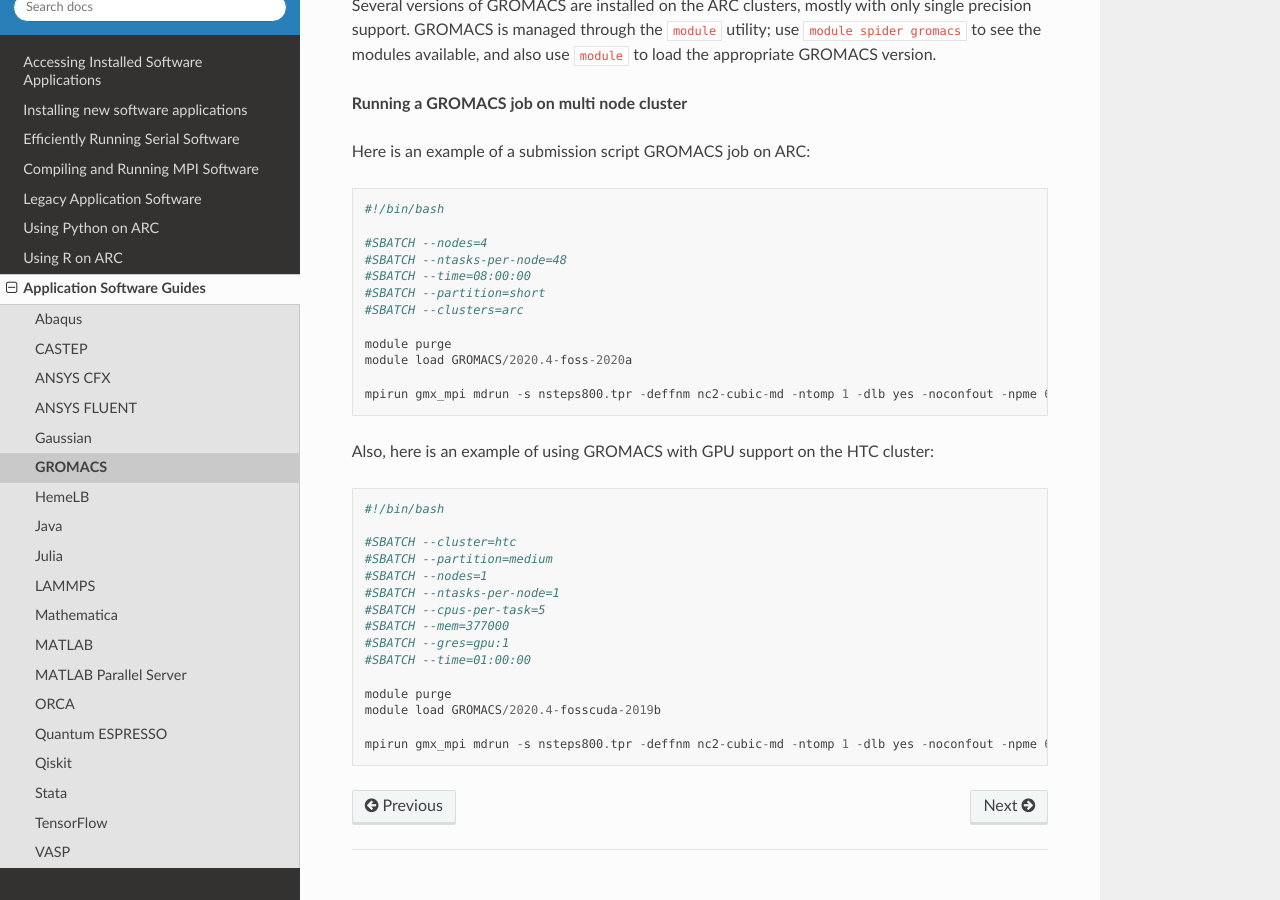
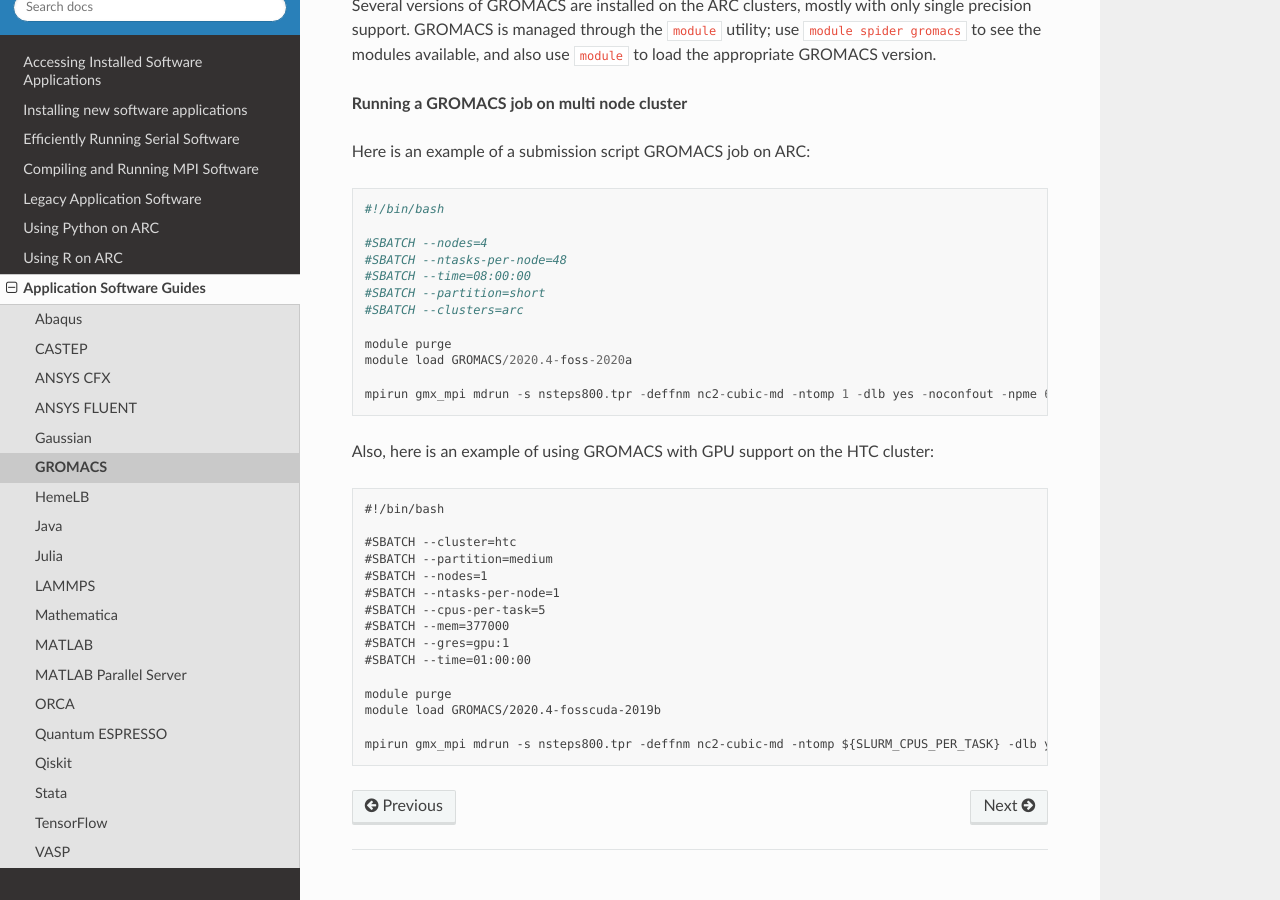
Before and after one commit to oxford-arc/arc-software-guide, a Sphinx documentation site: the page built from docs/source/apps/arc_gromacs.rst, in a window 1280 px wide and 900 px high, scrolled down 772 px. Built offline with Sphinx 7.4.7 and the Read the Docs theme 2.0.0, drawn with Linux system fonts in a browser that asks for light colours.

Commit message:
Update arc_gromacs.rst

```diff
--- a/docs/source/apps/arc_gromacs.rst
+++ b/docs/source/apps/arc_gromacs.rst
@@ -57,4 +57,4 @@
   module purge
   module load GROMACS/2020.4-fosscuda-2019b
 
-  mpirun gmx_mpi mdrun -s nsteps800.tpr -deffnm nc2-cubic-md -ntomp 1 -dlb yes -noconfout -npme 64
+  mpirun gmx_mpi mdrun -s nsteps800.tpr -deffnm nc2-cubic-md -ntomp ${SLURM_CPUS_PER_TASK} -dlb yes -noconfout -npme 64
```
